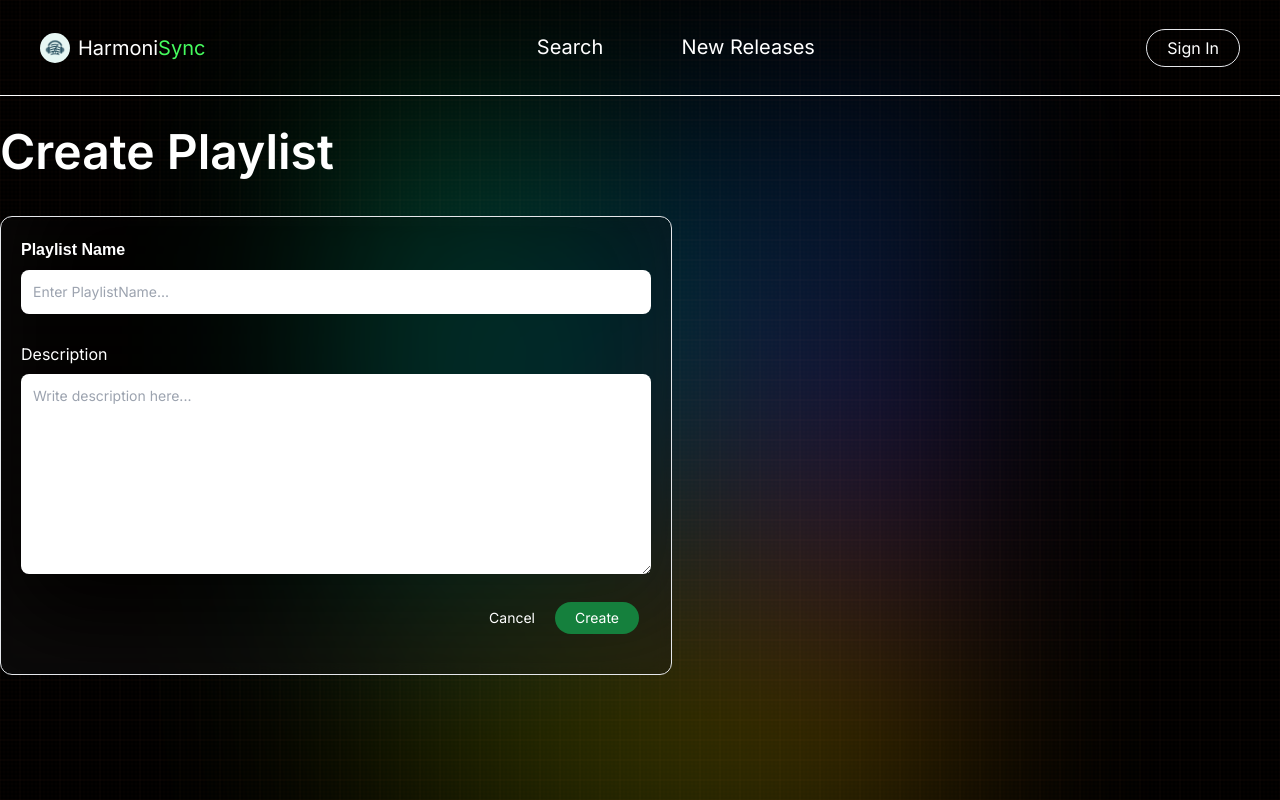
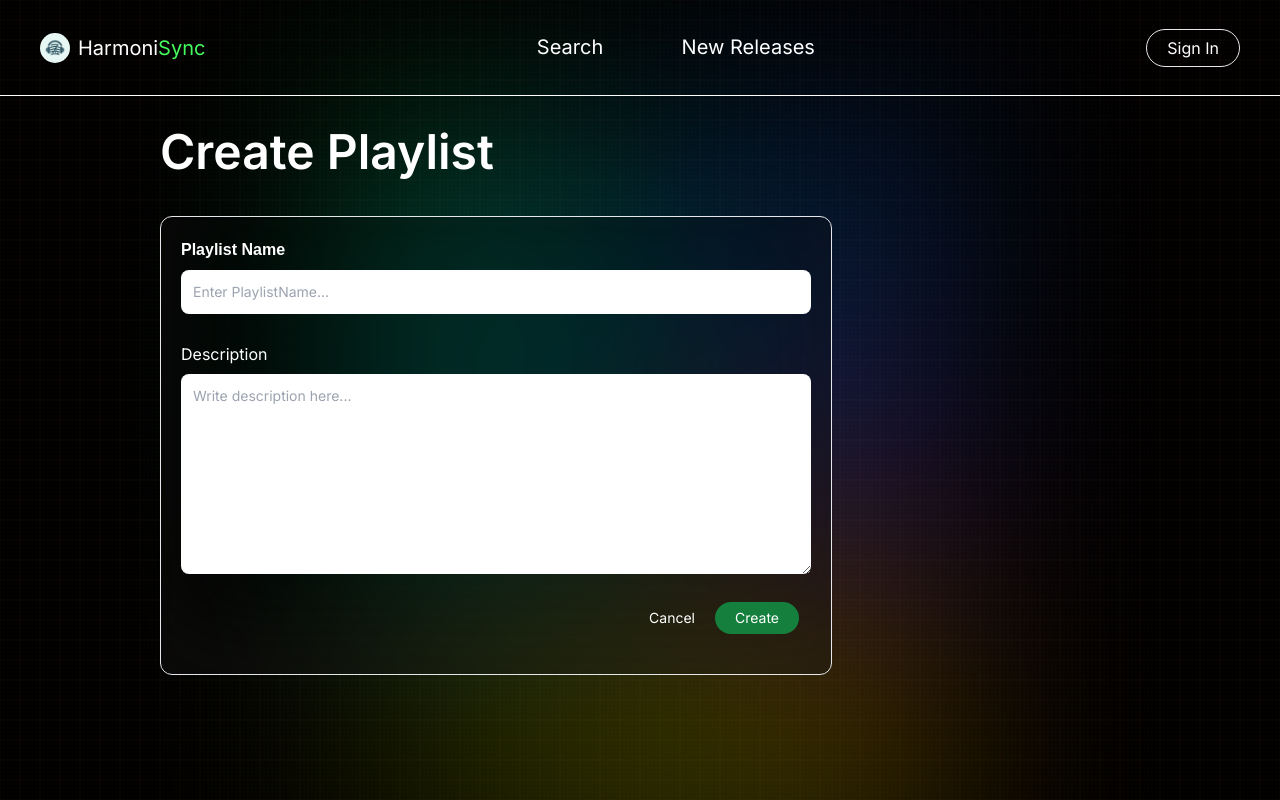
Before and after one commit to DanielJohn17/HarmoniSync, a Next.js app: page /playlist/1/create in a window 1280 px wide. Shown: the top 800 px of the page. Built offline with nearby package versions, Linux system fonts and the light colour scheme; no server answers.

Commit message:
added Padding

```diff
--- a/components/Form.jsx
+++ b/components/Form.jsx
@@ -2,14 +2,18 @@ import Link from "next/link";
 
 const Form = ({ type, playlist, setPlaylist, submitting, handleSubmit }) => {
   return (
-    <section className="w-full max-w-full min-h-screen flex-start flex-col">
-      <h1 className="text-3xl sm:text-5xl font-semibold text-left">{type} Playlist</h1>
+    <section className="w-full max-w-full min-h-screen flex-start flex-col px-40">
+      <h1 className="text-3xl sm:text-5xl font-semibold text-left">
+        {type} Playlist
+      </h1>
       <form
         onSubmit={handleSubmit}
         className="mt-10 w-full max-w-2xl flex flex-col gap-7 glassmorphism"
       >
         <label>
-          <span className="font-satoshi font-semibold text-base">Playlist Name</span>
+          <span className="font-satoshi font-semibold text-base">
+            Playlist Name
+          </span>
 
           <input
             type="text"
@@ -36,14 +40,14 @@ const Form = ({ type, playlist, setPlaylist, submitting, handleSubmit }) => {
         </label>
 
         <div className="w-fyll flex justify-end items-center mx-3 mb-5 gap-5">
-          <Link href='/' className='text-sm'>
+          <Link href="/" className="text-sm">
             Cancel
           </Link>
 
           <button
-            type='submit'
+            type="submit"
             disabled={submitting}
-            className='px-5 py-1.5 text-sm bg-green-700 rounded-full text-white'
+            className="px-5 py-1.5 text-sm bg-green-700 rounded-full text-white"
           >
             {submitting ? `${type}ing...` : type}
           </button>
```
